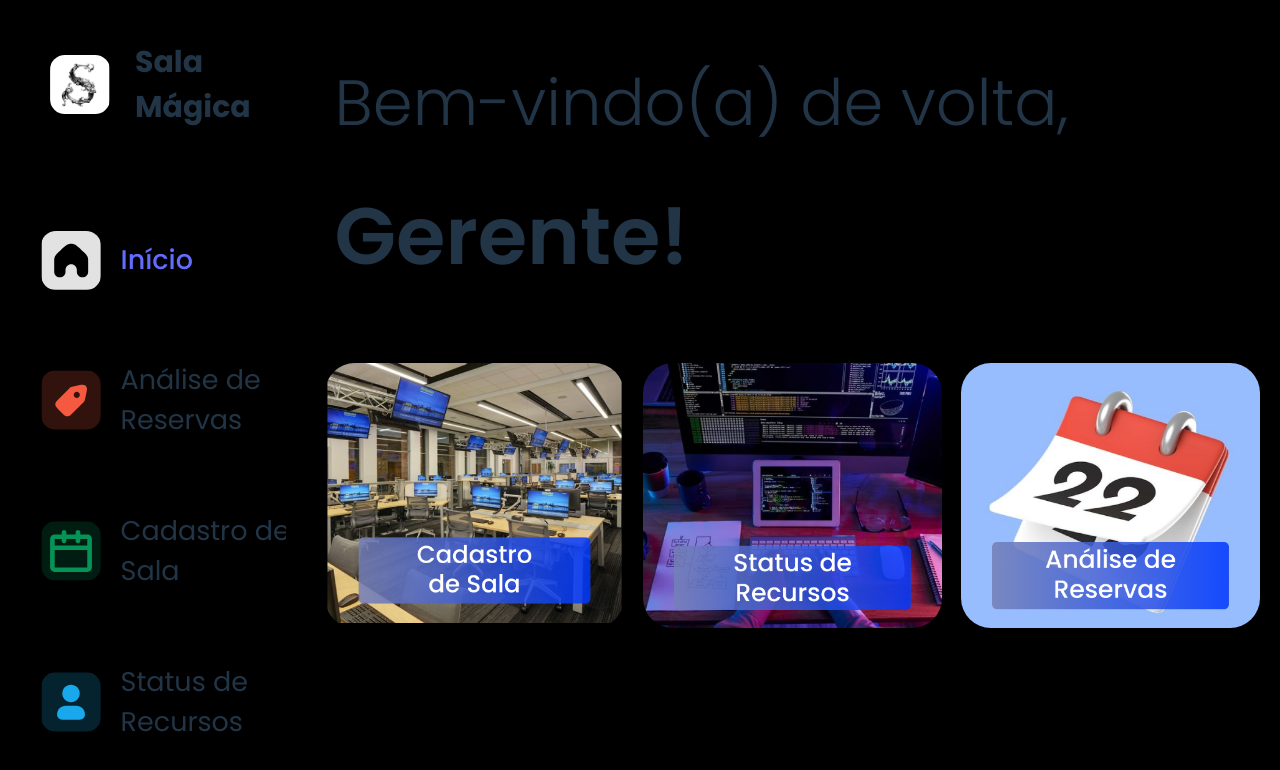
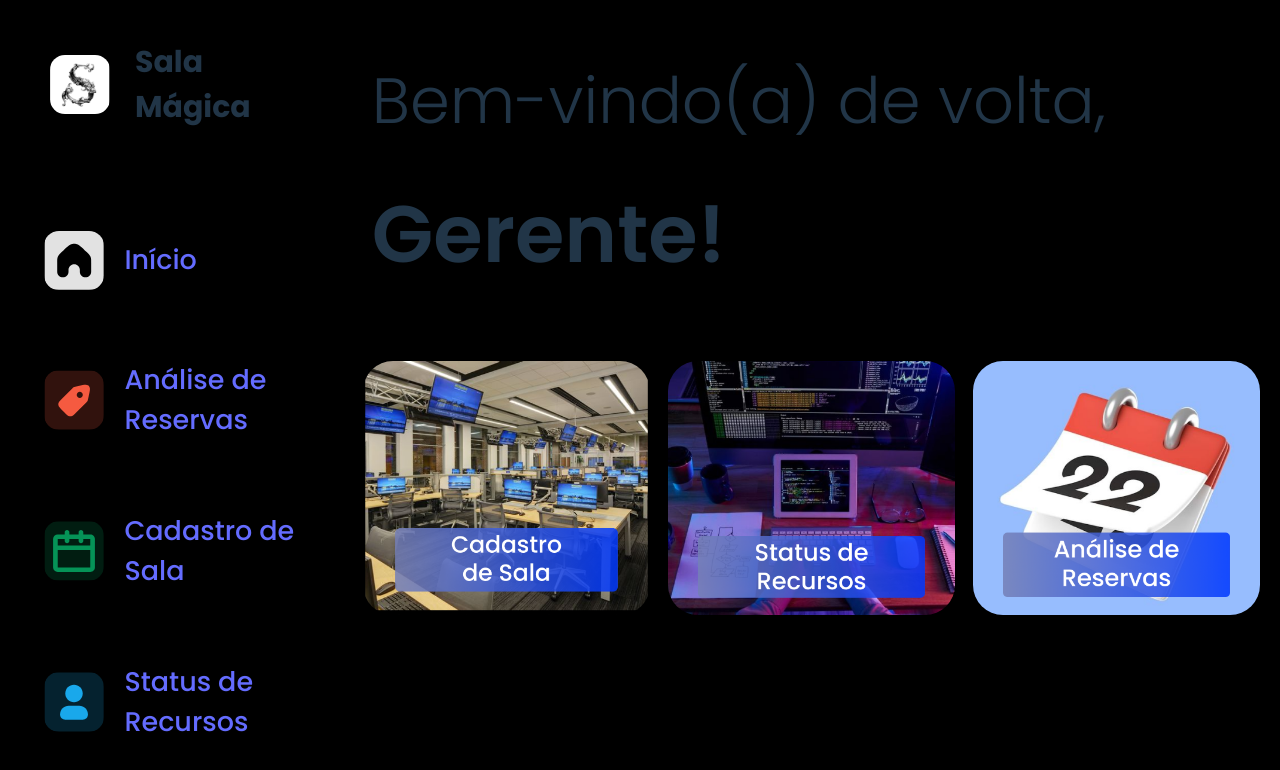
Before and after one commit to JoaoMotaSilva10/SalaMagicaFront, a React (Vite) app: page / in a window 1280 px wide. Shown: the top 770 px of the page. Built offline with nearby package versions, Linux system fonts and the light colour scheme.

Commit message:
FINALMENTE DEU CERTO OS ROUTES

```diff
--- a/src/Home.jsx
+++ b/src/Home.jsx
@@ -1,6 +1,6 @@
 import './App.css';
 import React from 'react';
-import Sidebar from './Sidebar';
+import Sidebar from './sidebar';
 import MainContent from './Maincontent';
 
 function Home() {
--- a/src/Sidebar.css
+++ b/src/Sidebar.css
@@ -1,5 +1,5 @@
 .sidebar {
-    width: 20%;
+    width: 23%;
     padding: 15px;
     display: flex;
     flex-direction: column;
@@ -62,3 +62,9 @@
  width: 60px;
  border-radius: 25%;
   }
+
+  a{
+    color: white;
+    font-style: none;
+    text-decoration: none;
+  }
--- a/src/Sidebar.jsx
+++ b/src/Sidebar.jsx
@@ -19,23 +19,23 @@ function Sidebar() {
       </div>
 
       <ul>
-      <Link to="/Login">  <li>
-      <img src={homeIcon}/> <i className="icon-home"></i> Início
-        </li></Link>
         <li>
-        <img src={supportIcon}></img> <i className="icon-reservas"></i> Análise de Reservas
+      <img src={homeIcon}/> <i className="icon-home"></i><a href="/Login" className="Inicio"> Início </a>
         </li>
         <li>
-        <img src={equipmentIcon}></img> <i className="icon-salas"></i> Cadastro de Sala
+        <img src={supportIcon}></img> <i className="icon-reservas"></i><a href="/Login" className="Inicio"> Análise de Reservas </a>
         </li>
         <li>
-        <img src={analysisIcon}></img>  <i className="icon-recursos"></i> Status de Recursos
+        <img src={equipmentIcon}></img> <i className="icon-salas"></i><a href="/Login" className="Inicio"> Cadastro de Sala </a>
         </li>
         <li>
-        <img src={adminIcon}></img>  <i className="icon-admin"></i> Cadastro de Equipamento
+        <img src={analysisIcon}></img>  <i className="icon-recursos"></i> <a href="/Login" className="Inicio">Status de Recursos </a>
         </li>
         <li>
-        <img src={roomIcon}></img>  <i className="icon-suporte"></i> Suporte
+        <img src={adminIcon}></img>  <i className="icon-admin"></i> <a href="/Login" className="Inicio">Cadastro de Equipamento </a>
+        </li>
+        <li>
+        <img src={roomIcon}></img>  <i className="icon-suporte"></i> <a href="/Login" className="Inicio"> Suporte </a>
         </li>
       </ul>
     </div>
```
